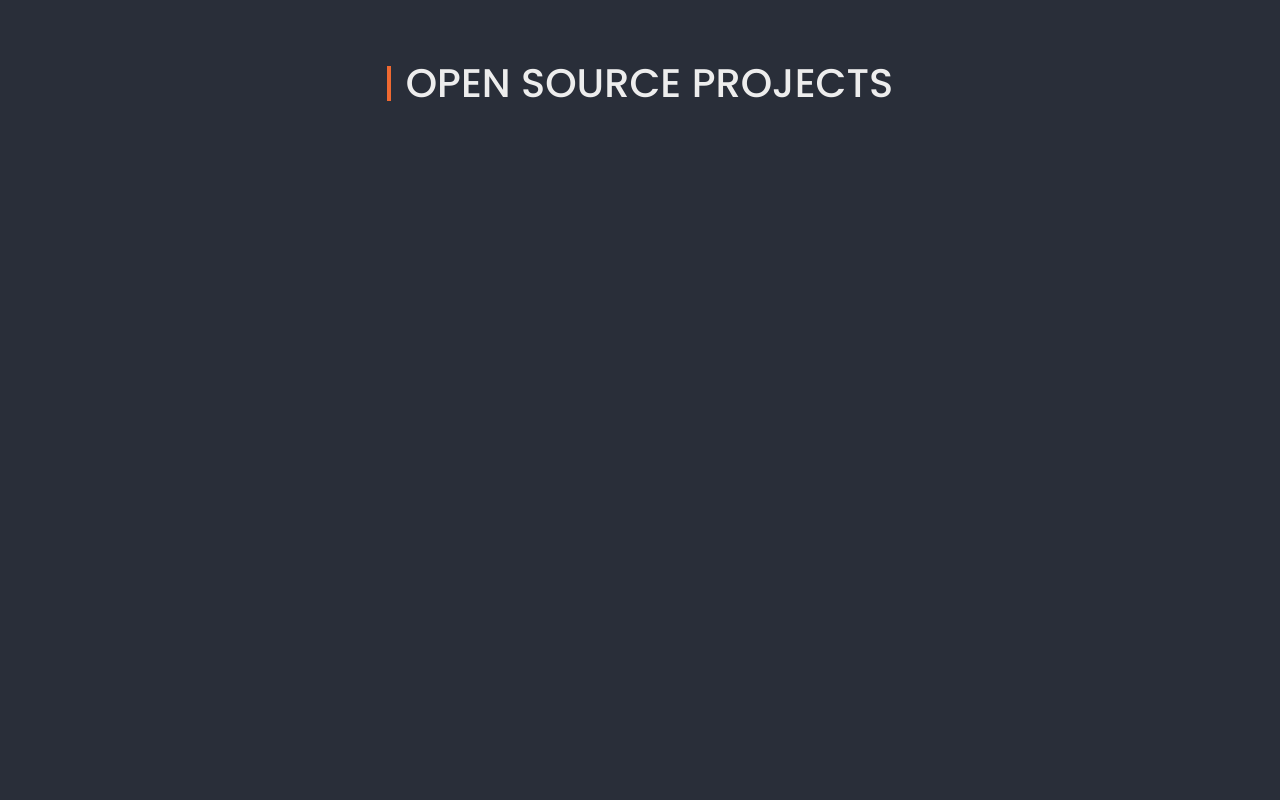
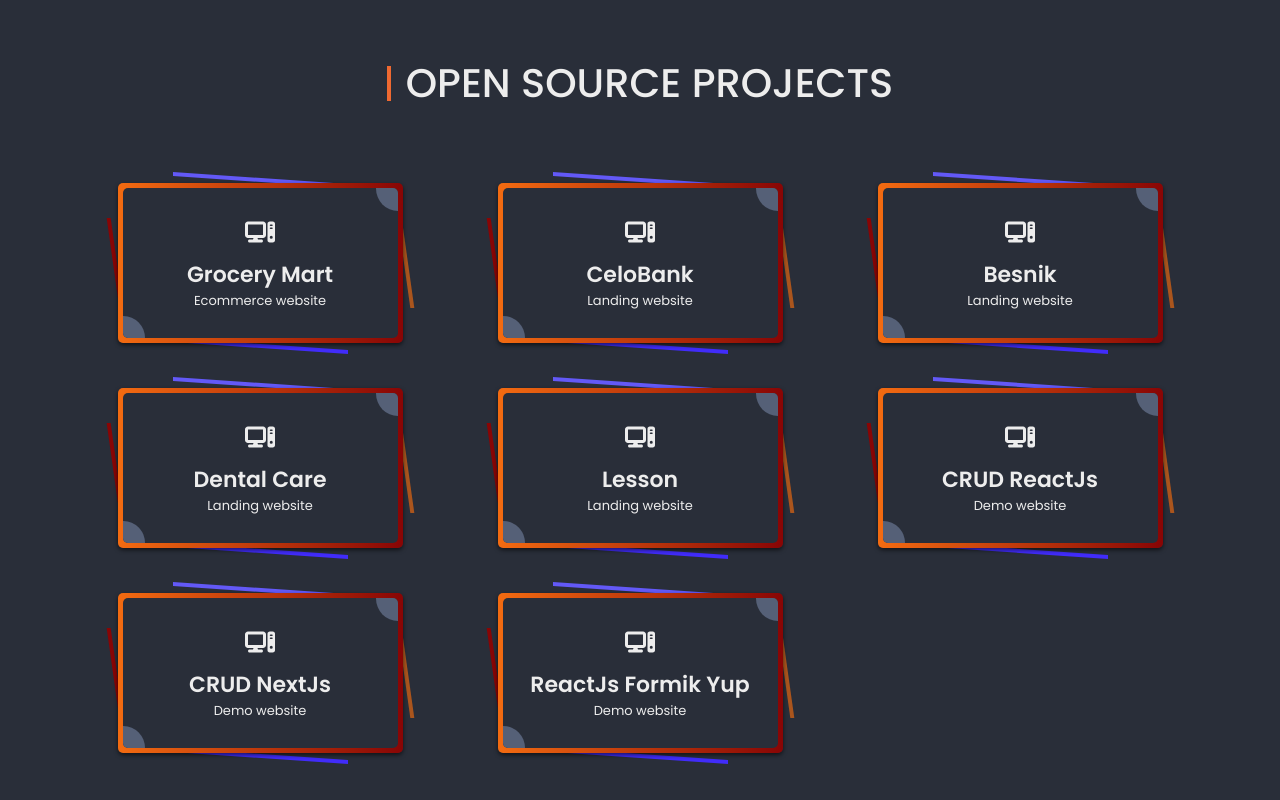
Before and after one commit to kietnguyendevtest/portfolio, a React (Create React App) app: page / in a window 1280 px wide. Shown: the part 2760-3560 px from the top of the page. Built offline with nearby package versions, Linux system fonts and the light colour scheme.

Commit message:
fix animation

```diff
--- a/src/pages/Projects/index.jsx
+++ b/src/pages/Projects/index.jsx
@@ -18,10 +18,7 @@ function Projects() {
                     <a href="#projects">PROJECTS</a>
                 </h2>
 
-                <div
-                    className="row row-cols-xxl-3 row-cols-lg-2 row-cols-md-1 gy-4"
-                    data-aos="animate__slideInUp"
-                >
+                <div className="row row-cols-xxl-3 row-cols-lg-2 row-cols-md-1 gy-4">
                     {data.map((item, index) => {
                         return (
                             <div className="col" key={index}>
--- a/src/pages/Skills/index.jsx
+++ b/src/pages/Skills/index.jsx
@@ -10,7 +10,7 @@ function Skills() {
                     <a href="#skills">WHAT I DO</a>
                 </h2>
                 <div className="row row-cols-2 row-cols-lg-1">
-                    <div className="col" data-aos="animate__slideInLeft">
+                    <div className="col" data-aos="animate__zoomIn">
                         <p className="skills-title">
                             Crazy full stack developer who wants to explore
                             every tech stack.
@@ -56,7 +56,7 @@ function Skills() {
                             </li>
                         </ul>
                     </div>
-                    <div className="col" data-aos="animate__slideInRight">
+                    <div className="col" data-aos="animate__zoomIn">
                         <figure className="skills-img">
                             <Lottie
                                 options={{
```
